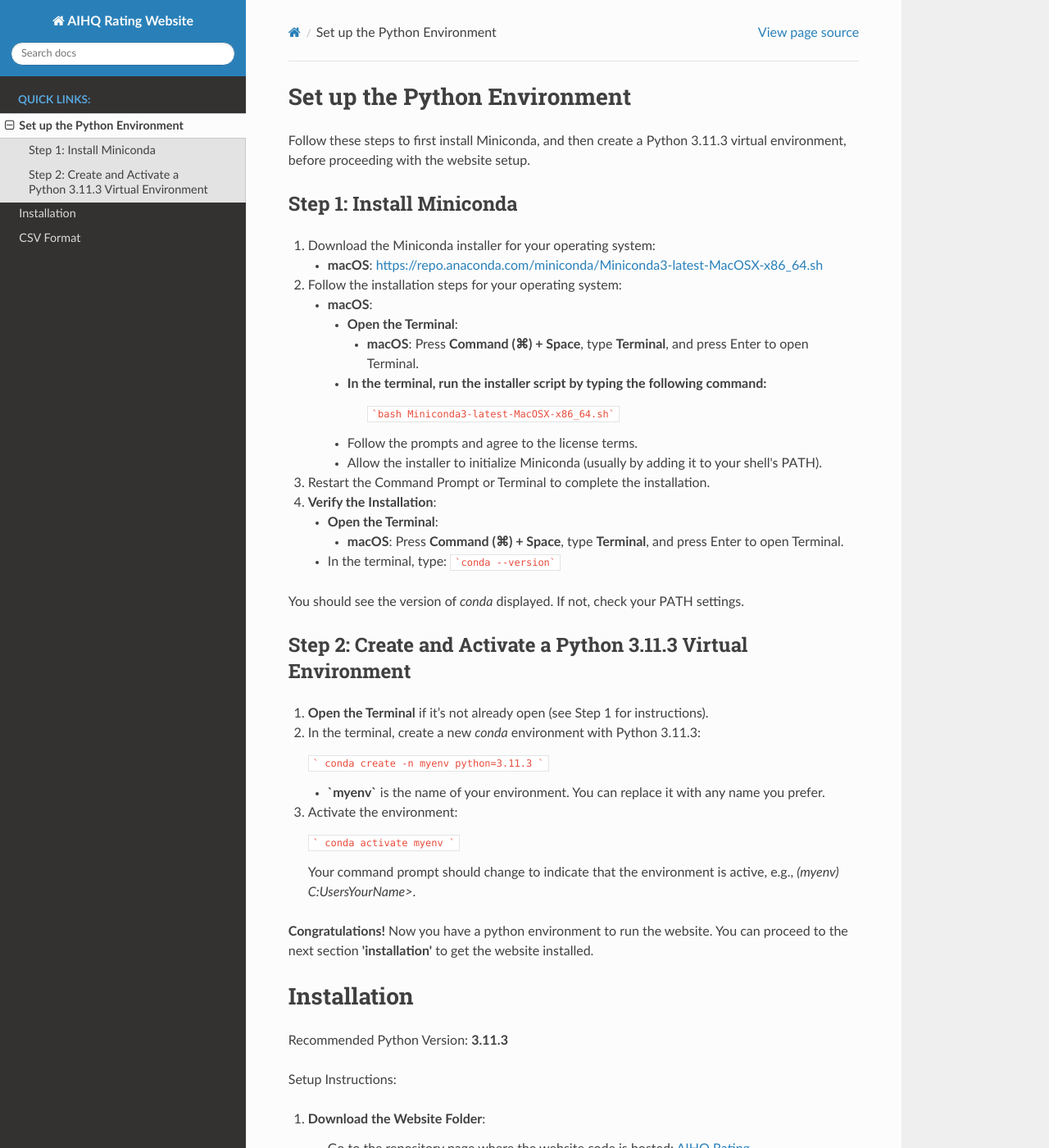
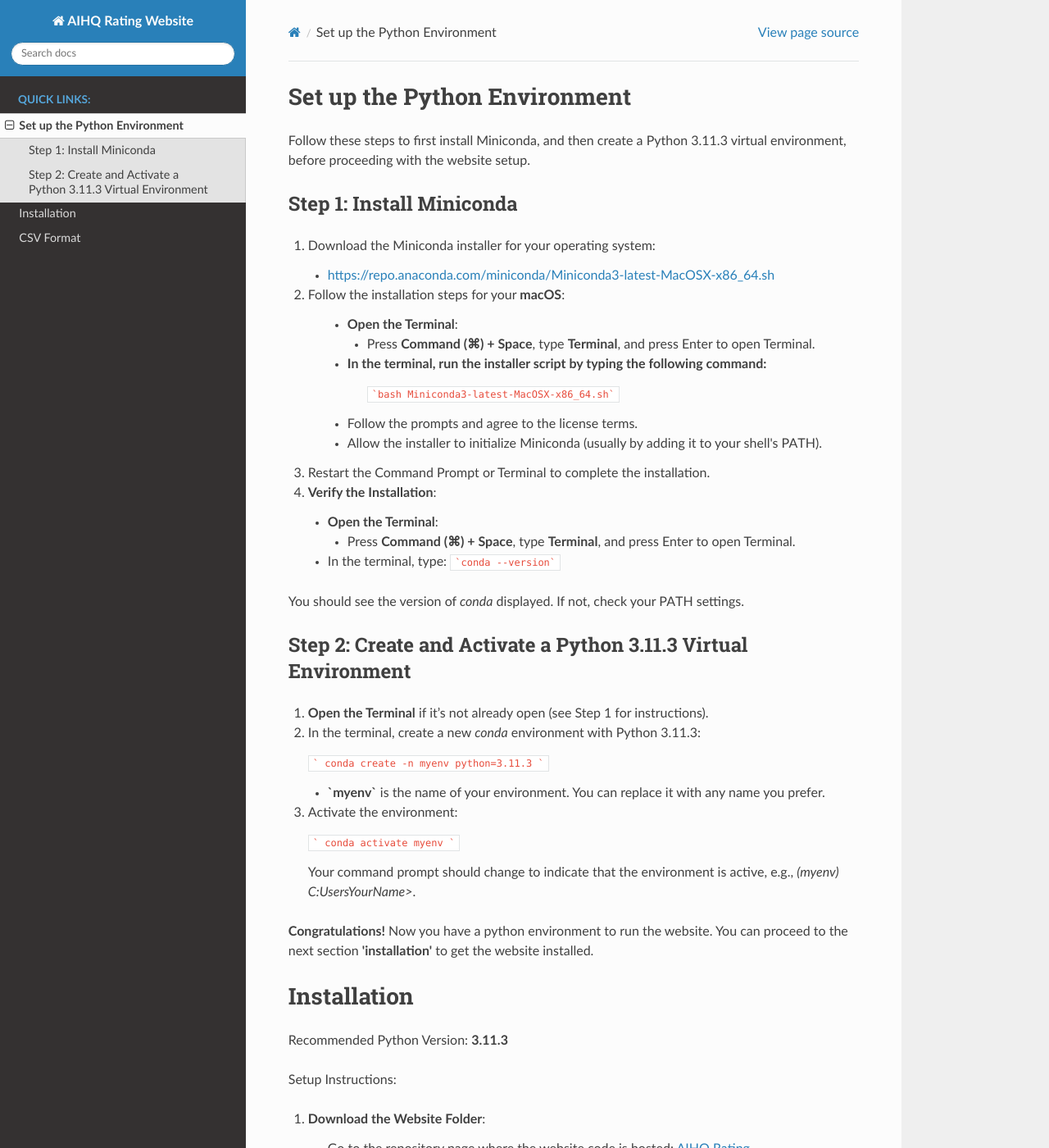
Before and after one commit to lyulouisa/Website_AIHQ_rating, a Sphinx documentation site: the page built from docs/source/mac.rst, in a window 1280 px wide and 1400 px high. Shown: the whole window at 82% size. Built offline with Sphinx 7.4.7 and the Read the Docs theme 3.1.0, drawn with Linux system fonts in a browser that asks for light colours; pages that are not in the unit, such as notebooks, are missing from menus.

Commit message:
Update mac.rst

````diff
--- a/docs/source/mac.rst
+++ b/docs/source/mac.rst
@@ -8,15 +8,13 @@ Step 1: Install Miniconda
 
 1. Download the Miniconda installer for your operating system:
 
-   - **macOS**: https://repo.anaconda.com/miniconda/Miniconda3-latest-MacOSX-x86_64.sh
+   -  https://repo.anaconda.com/miniconda/Miniconda3-latest-MacOSX-x86_64.sh
 
-2. Follow the installation steps for your operating system:
-
-   - **macOS**:
+2. Follow the installation steps for your **macOS**:
 
      - **Open the Terminal**:
 
-       - **macOS**: Press **Command (⌘) + Space**, type **Terminal**, and press Enter to open Terminal.
+       - Press **Command (⌘) + Space**, type **Terminal**, and press Enter to open Terminal.
 
      - In the terminal, run the installer script by typing the following command:
         ```bash Miniconda3-latest-MacOSX-x86_64.sh```
@@ -30,7 +28,7 @@ Step 1: Install Miniconda
 
    - **Open the Terminal**:
 
-     - **macOS**: Press **Command (⌘) + Space**, type **Terminal**, and press Enter to open Terminal.
+     - Press **Command (⌘) + Space**, type **Terminal**, and press Enter to open Terminal.
 
    - In the terminal, type:
      ```conda --version```
````
Also changed, not shown: other parts of docs/source/mac.rst (+1 -1 lines).
